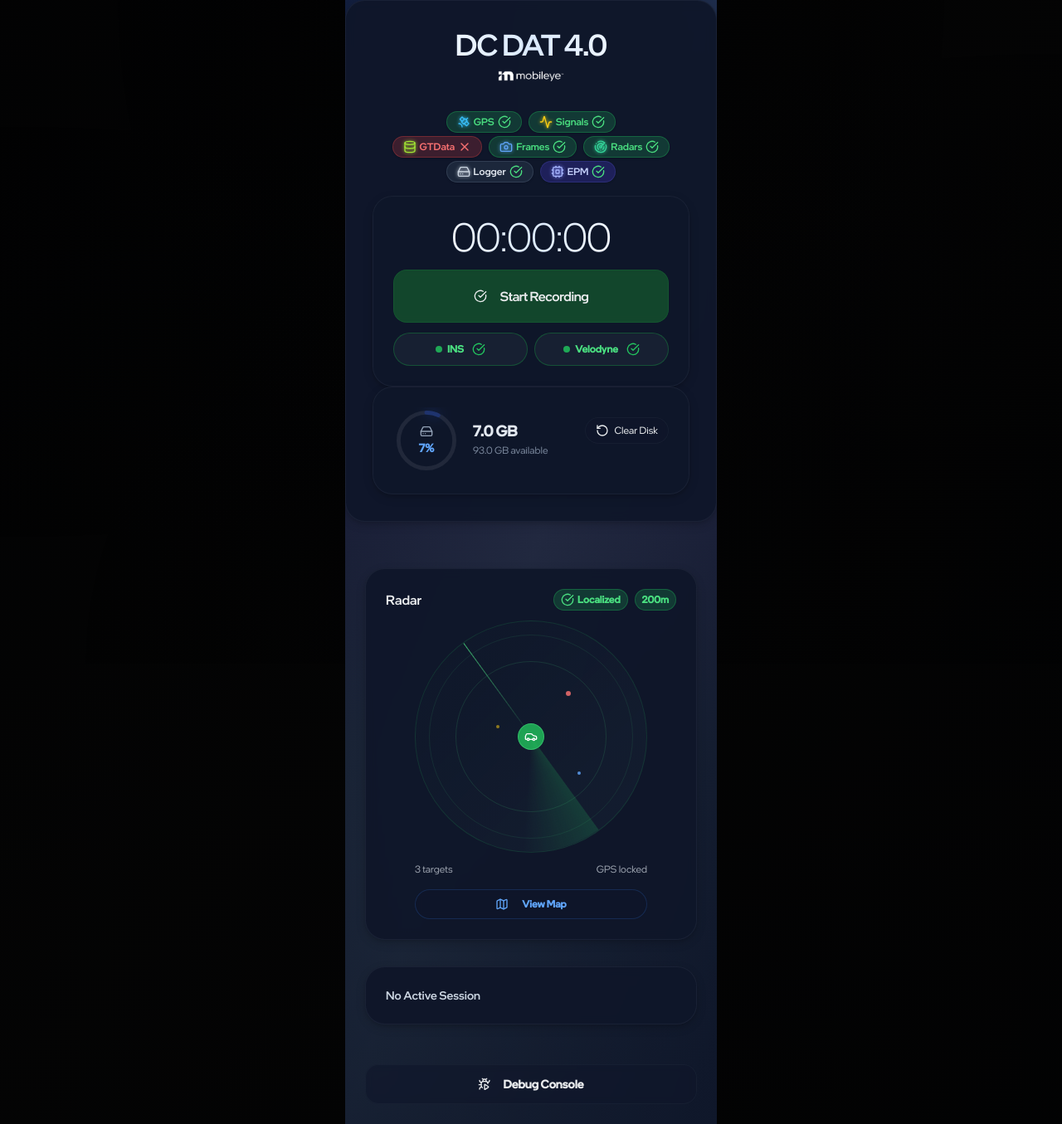
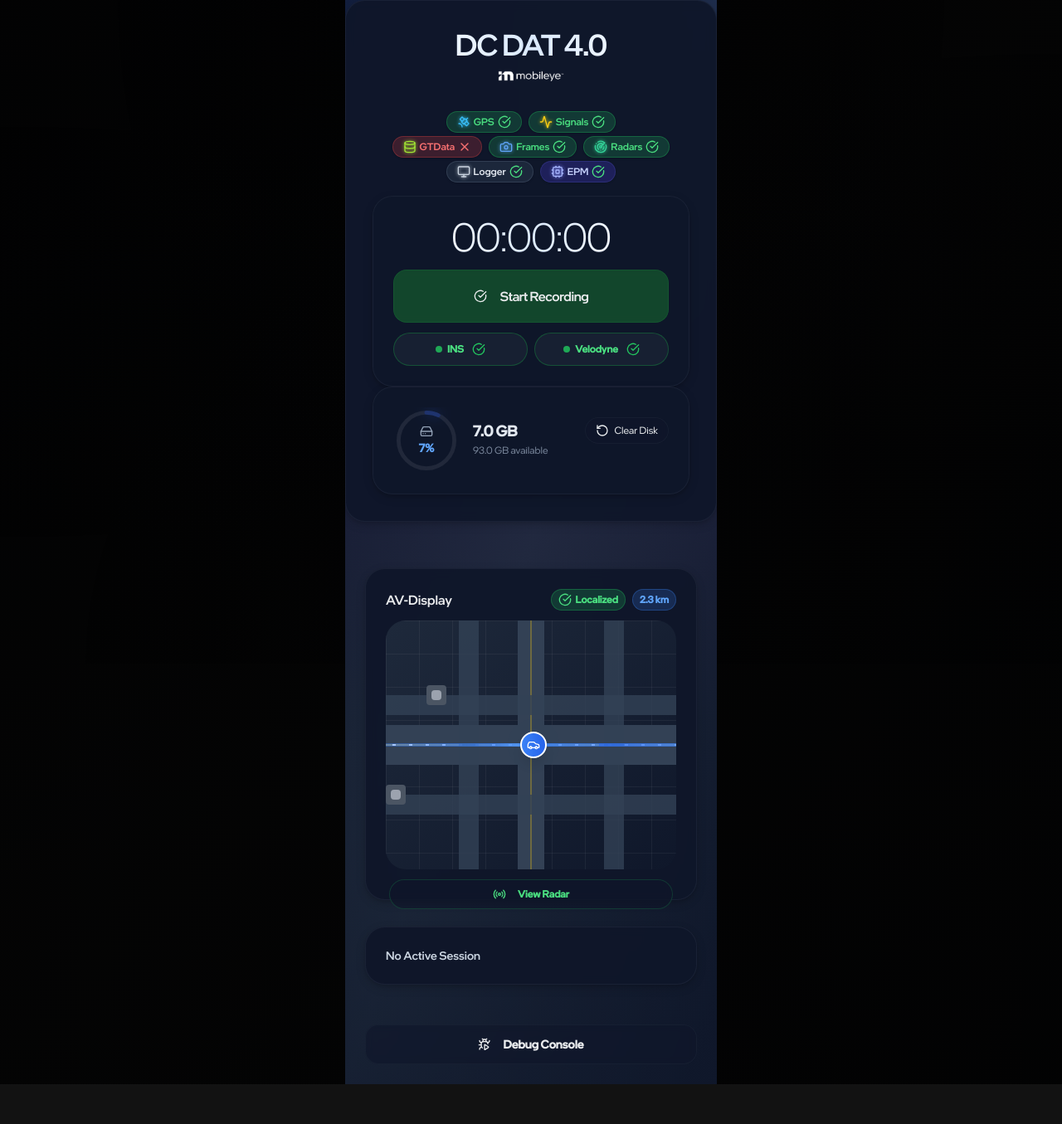
Before and after one commit to Nadavpe5/DCDAT4.0, a Next.js app: page / in a window 1280 px wide. Shown: the whole page at 83% size. After the commit the page ends 1307 px from the top, so only its background shows below. Built offline with nearby package versions, Linux system fonts and the light colour scheme.

Commit message:
fix defalut map and changed icon to logger

```diff
--- a/app/page.tsx
+++ b/app/page.tsx
@@ -1137,7 +1137,7 @@ export default function Dashboard() {
                 "flex items-center px-3 py-1 min-w-[90px] text-xs font-medium rounded-full border transition-all duration-300 shadow",
                 "bg-slate-700/40 text-slate-200 border-slate-500/30"
               )}>
-                <HardDriveIcon className="h-4 w-4 mr-1 text-slate-300" style={{ filter: "drop-shadow(0 0 2px #cbd5e1)" }} />
+                <Monitor className="h-4 w-4 mr-1 text-slate-300" style={{ filter: "drop-shadow(0 0 2px #cbd5e1)" }} />
                 Logger
                 <CheckCircle className="h-4 w-4 ml-1 text-green-400" />
               </div>
@@ -1449,7 +1449,7 @@ export default function Dashboard() {
             {/* Main Content */}
       <main className="p-6 flex flex-col gap-8 relative z-10">
         {/* Radar/Map Display Component */}
-        {!showMap ? (
+        {showMap ? (
           <div className="card-modern p-6 rounded-3xl">
             <div className="flex items-center justify-between mb-3">
               <h3 className="font-medium text-base">Radar</h3>
@@ -1510,7 +1510,7 @@ export default function Dashboard() {
           variant="outline"
           size="sm"
           className="w-full mt-4 btn-modern text-blue-400 border-blue-500/20 hover:bg-blue-500/10"
-          onClick={() => setShowMap(true)}
+          onClick={() => setShowMap(false)}
               >
           <Map className="mr-2 h-3 w-3" />
           View Map
@@ -1520,7 +1520,7 @@ export default function Dashboard() {
         ) : (
           <div className="card-modern p-6 rounded-3xl h-[400px]">
             <div className="flex items-center justify-between mb-3">
-              <h3 className="font-medium text-base">Navigation</h3>
+              <h3 className="font-medium text-base">AV-Display</h3>
               <div className="flex items-center gap-2">
           <Badge className="bg-green-500/20 text-green-400 border-green-500/30 text-xs px-2 py-1 flex items-center gap-1">
             <CheckCircle className="h-4 w-4 text-green-400" />
@@ -1620,7 +1620,7 @@ export default function Dashboard() {
           variant="outline"
           size="sm"
           className="w-full btn-modern text-green-400 border-green-500/20 hover:bg-green-500/10 text-xs"
-          onClick={() => setShowMap(false)}
+          onClick={() => setShowMap(true)}
               >
           <Radio className="mr-1.5 h-3 w-3" />
           View Radar
```
